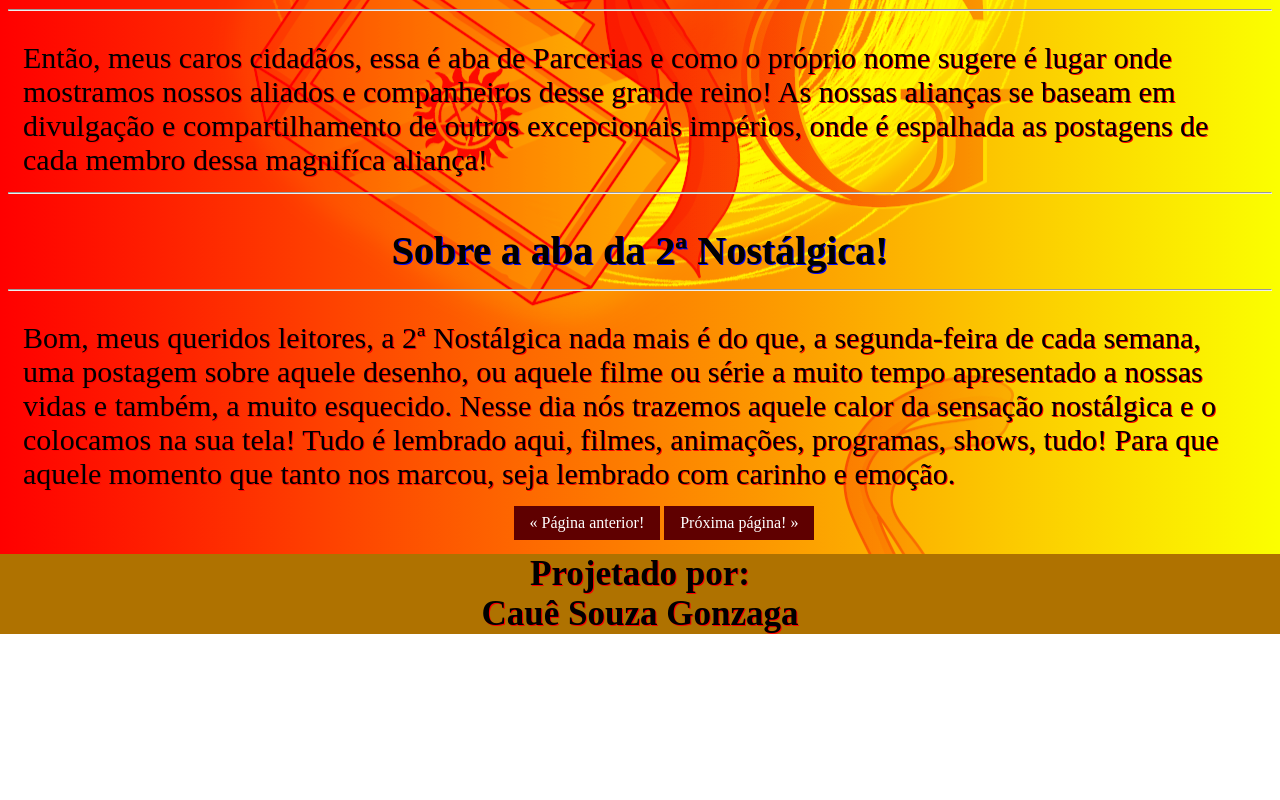
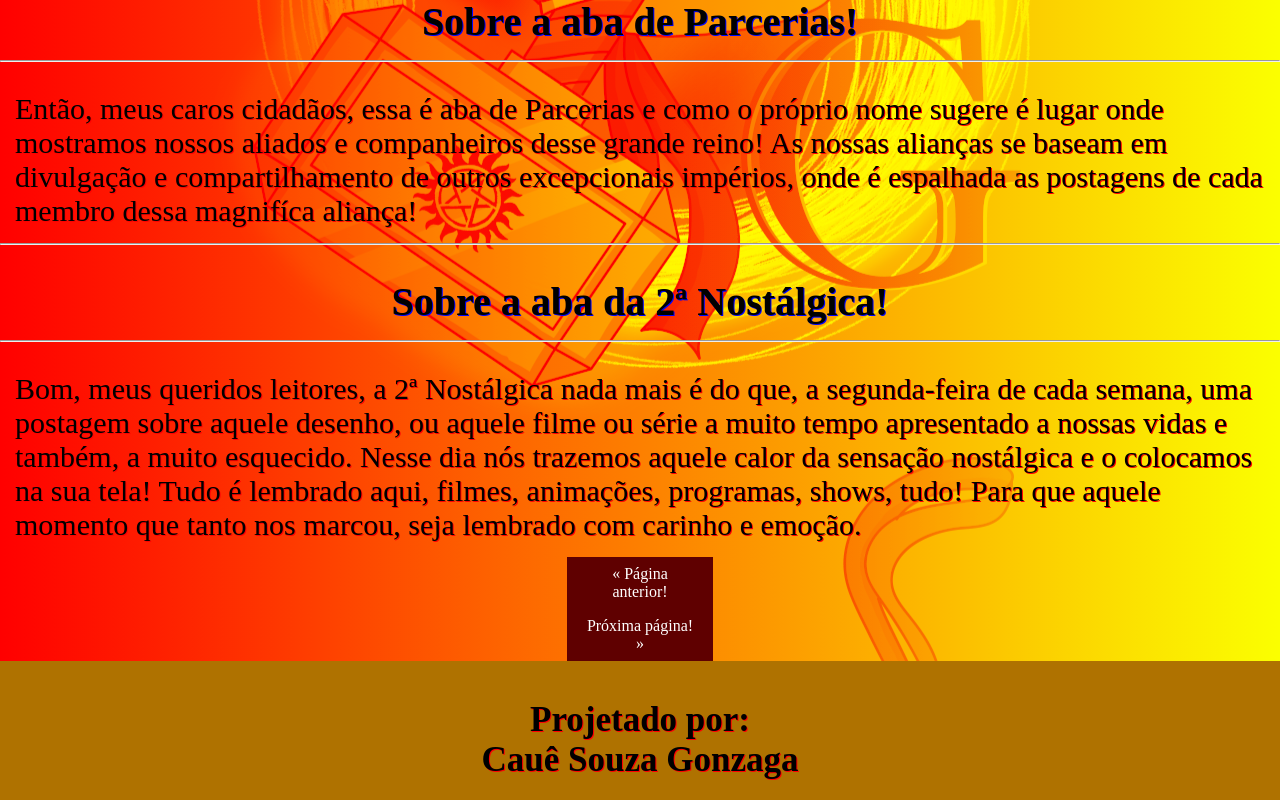
Before and after one commit to Caue-Souza/uploadsitefrontend, a plain HTML site: page pag02/index.html in a window 1280 px wide. Shown: the part 1023-1823 px from the top of the page. Before the commit the page ends 1657 px from the top, so only its background shows below. Drawn offline with Linux system fonts and the light colour scheme.

Commit message:
ablublublé

```diff
--- a/style.css/style1.css
+++ b/style.css/style1.css
@@ -6,6 +6,9 @@ body{
     background-size: auto;
     background-blend-mode: overlay;
     background-position: center;
+    margin: 0;
+    padding: 0;
+    display: block;
 }
 #logobg{
     width: center;
@@ -50,6 +53,17 @@ p{
     text-shadow: 1px 1px rgb(0, 195, 255);
     text-size-adjust: auto;
     color: rgb(0, 0, 0);
+
+
+}
+.next{
+    margin-left: 15cm;
+    margin-right: 15cm;
+    text-align: center;
+    align-items: center;
+    display: block;
+    background-color: #010953;
+    color: rgb(255, 255, 255);
 }
 strong{
     color: black;
@@ -66,13 +80,7 @@ a:hover {
     background-color: rgb(255, 255, 255);
     color: black;
 }
-.next {
-    background-color: #010953;
-    color: rgb(255, 255, 255);
-    position: relative;
-    text-align: center;
-    left: 44%;
-}
+
 #cdzgeek{
     display: flex;
     align-items: stretch;
@@ -83,16 +91,18 @@ a:hover {
     text-align: left;
 }
 header{
+    padding: 25px;
     font-size: 20px;
-    height: 50px;
-    margin: -10px;
     background-color: rgb(0, 59, 126);
     position: relative;
     text-align: center;
 }
 footer{
+    margin-bottom: -5px;
+    padding: 15px;
+    font-size: 12px;
     text-align: center;
     background-color: rgb(0, 59, 126);
     word-spacing: normal;
-    margin: -10px;
+
 }
--- a/style.css/style2.css
+++ b/style.css/style2.css
@@ -3,6 +3,9 @@ body{
     background-size: auto;
     background-blend-mode: overlay;
     background-position: center;
+    margin: 0;
+    padding: 0;
+    display: block;
 }
 #logobg{
     width: center;
@@ -69,32 +72,35 @@ a {
   .previous {
     background-color: #5f0000;
     color: rgb(255, 255, 255);
-    position: relative;
+    margin-left: 15cm;
+    margin-right: 15cm;
     text-align: center;
-    left: 40%;
-    right: 40%;
+    align-items: center;
+    display: block;
   }
 
   .next {
     background-color: #5f0000;
     color: white;
-    position: relative;
+    margin-left: 15cm;
+    margin-right: 15cm;
     text-align: center;
-    left: 40%;
-    right: 40%;
+    align-items: center;
+    display: block;
+
   }
   header{
+    padding: 25px;
     font-size: 20px;
-    height: 50px;
-    margin: -10px;
     background-color: rgb(177, 0, 0);
     position: relative;
     text-align: center;
 }
 footer{
-    font-size: 15px;
     text-align: center;
     background-color: #af7200;
     word-spacing: normal;
-    margin: -10px;
+    margin-bottom: -5px;
+    padding: 15px;
+    font-size: 12px;
 }
--- a/style.css/style3.css
+++ b/style.css/style3.css
@@ -3,6 +3,9 @@ body{
     background-size: auto;
     background-blend-mode: overlay;
     background-position: center;
+    margin: 0;
+    padding: 0;
+    display: block;
 }
 #logobg{
     width: center;
@@ -12,8 +15,7 @@ body{
 }
 header{
     font-size: 20px;
-    height: 50px;
-    margin: -10px;
+    padding: 25px;
     background-color: rgb(22, 112, 0);
     position: relative;
     text-align: center;
@@ -22,7 +24,9 @@ footer{
     text-align: center;
     background-color: rgb(0, 155, 155);
     word-spacing: normal;
-    margin: -10px;
+    margin-bottom: -5px;
+    padding: 15px;
+    font-size: 12px;
 }
 a {
     color: white;
@@ -69,19 +73,21 @@ p{
 .previous {
     background-color: #0400af;
     color: rgb(255, 255, 255);
-    position: relative;
+    margin-left: 15cm;
+    margin-right: 15cm;
     text-align: center;
-    left: 40%;
-    right: 40%;
+    align-items: center;
+    display: block;
   }
 
   .next {
     background-color: #0400af;
     color: white;
-    position: relative;
+    margin-left: 15cm;
+    margin-right: 15cm;
     text-align: center;
-    left: 40%;
-    right: 40%;
+    align-items: center;
+    display: block;
   }
   em {
       position: center;
--- a/style.css/style4.css
+++ b/style.css/style4.css
@@ -3,6 +3,9 @@ body{
     background-size: auto;
     background-blend-mode: multiply;
     background-position: center;
+    margin: 0;
+    padding: 0;
+    display: block;
 }
 #logobg{
     width: center;
@@ -11,20 +14,19 @@ body{
     text-size-adjust: auto;
 }
 header{
-    font-size: 20px;
-    height: 50px;
-    margin: -10px;
+    padding: 25px;
     background-color: rgb(69, 83, 83);
     position: relative;
     text-align: center;
+    font-size: 20px;
 }
 footer{
     text-align: center;
     background-color: rgb(59, 68, 68);
     word-spacing: normal;
-    margin-bottom:-30px;
-    margin-left: -10px;
-    margin-right: -10px;
+    margin-bottom: -5px;
+    padding: 15px;
+    font-size: 12px;
 }
 a {
     color: white;
@@ -44,19 +46,11 @@ a:hover {
   .previous {
     background-color: #353535;
     color: rgb(255, 255, 255);
-    position: relative;
+    margin-left: 15cm;
+    margin-right: 15cm;
     text-align: center;
-    left: 40%;
-    right: 40%;
-  }
-
-  .next {
-    background-color: #353535;
-    color: white;
-    position: relative;
-    text-align: center;
-    left: 40%;
-    right: 40%;
+    align-items: center;
+    display: block;
   }
   h1{
     color: rgb(122, 122, 122);
```
Also changed, not shown: pag04/index.html (+1 -2 lines).
